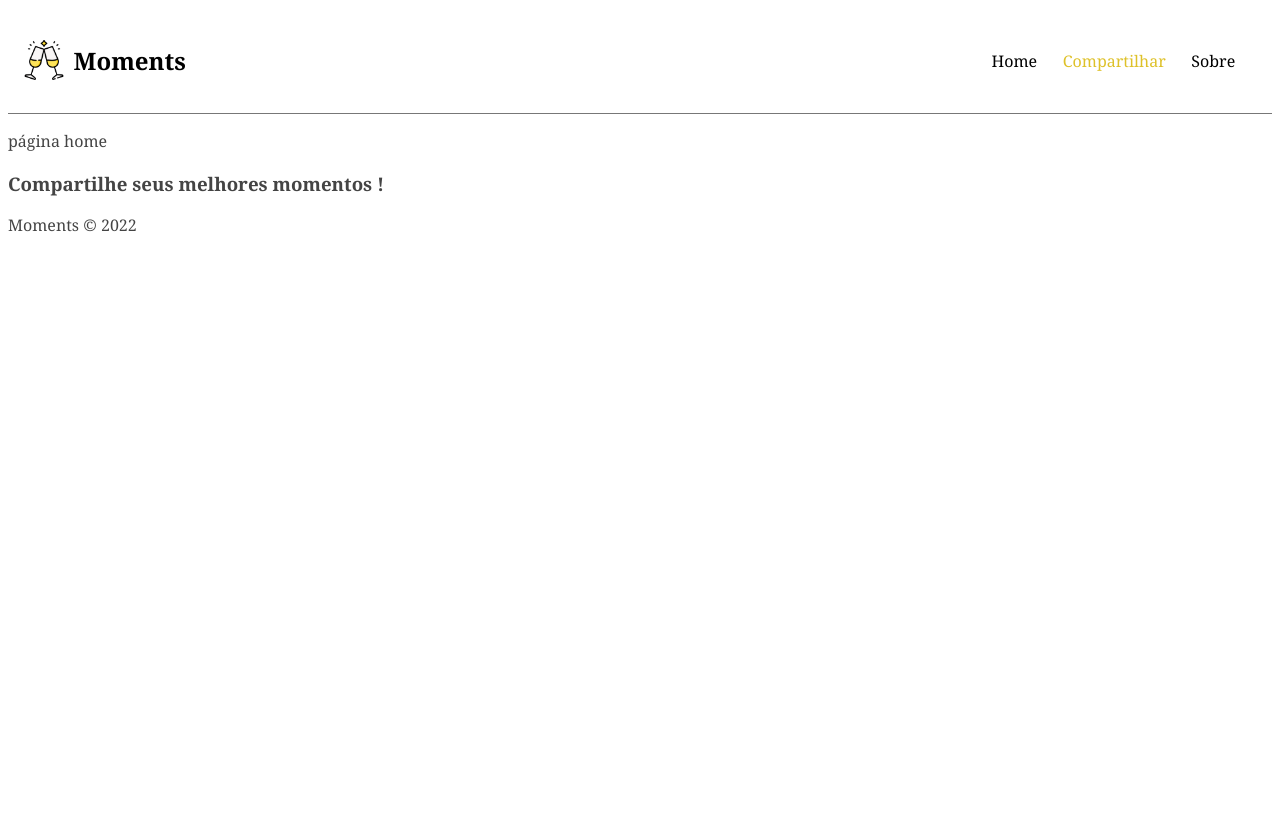
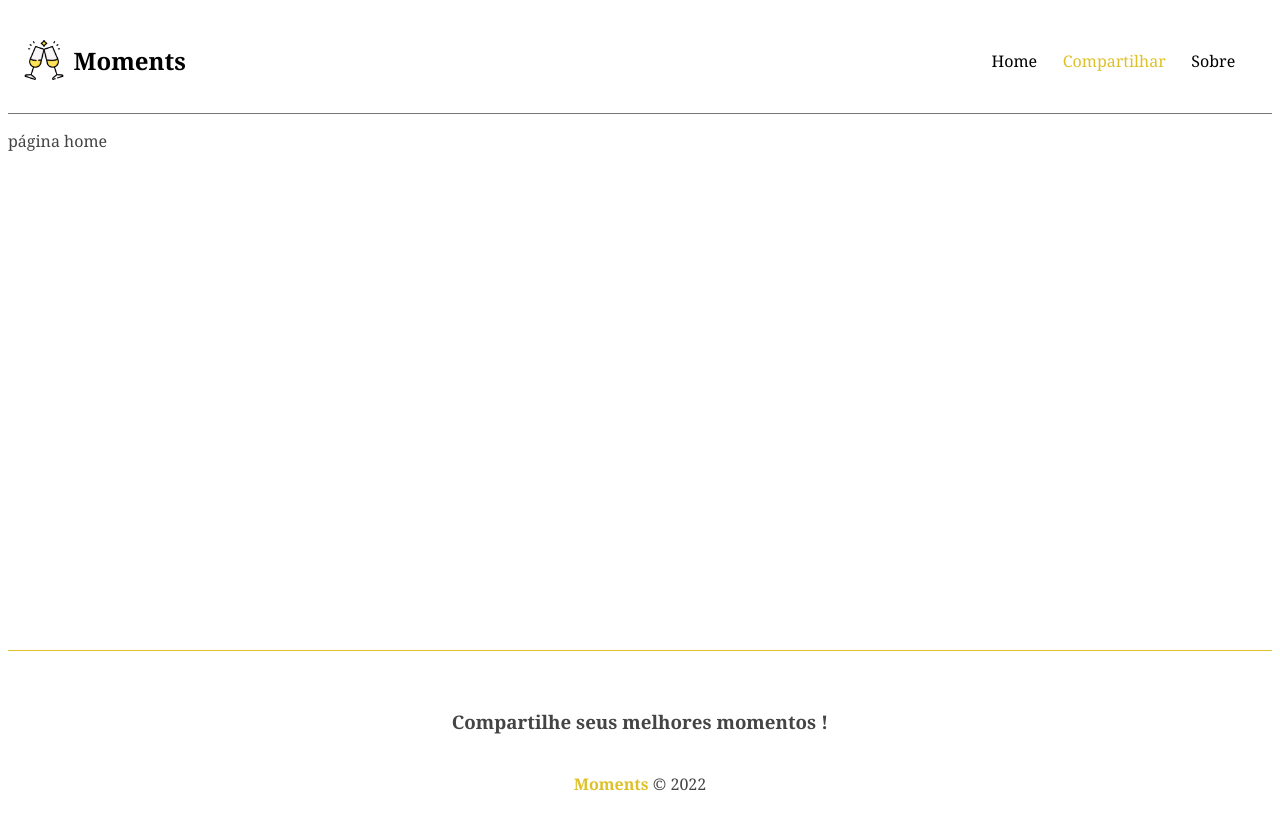
Before and after one commit to LoiolaBr17/Projeto-Moments, an Angular app in the folder moments/: page / in a window 1280 px wide. Shown: the top 830 px of the page. Before the commit the page ends 800 px from the top, so only its background shows below. Built offline with nearby package versions, Linux system fonts and the light colour scheme.

Commit message:
adicionando css no componente footer

```diff
--- a/moments/src/app/app.component.css
+++ b/moments/src/app/app.component.css
@@ -15,3 +15,8 @@ a {
 a:hover {
     color: #dec129;
 }
+
+.container {
+    min-height: 65vh;
+    margin-top: 1em;
+}
--- a/moments/src/app/components/footer/footer.component.css
+++ b/moments/src/app/components/footer/footer.component.css
@@ -0,0 +1,17 @@
+footer {
+    border-top: 1px solid #DEC129;
+    display: flex;
+    flex-direction: column;
+    align-items: center;
+    justify-content: center;
+    height: 200px;
+}
+
+footer h3 {
+    margin-bottom: 1.2em;
+}
+
+footer span {
+    font-weight: bold;
+    color: #DEC129;
+}
```
